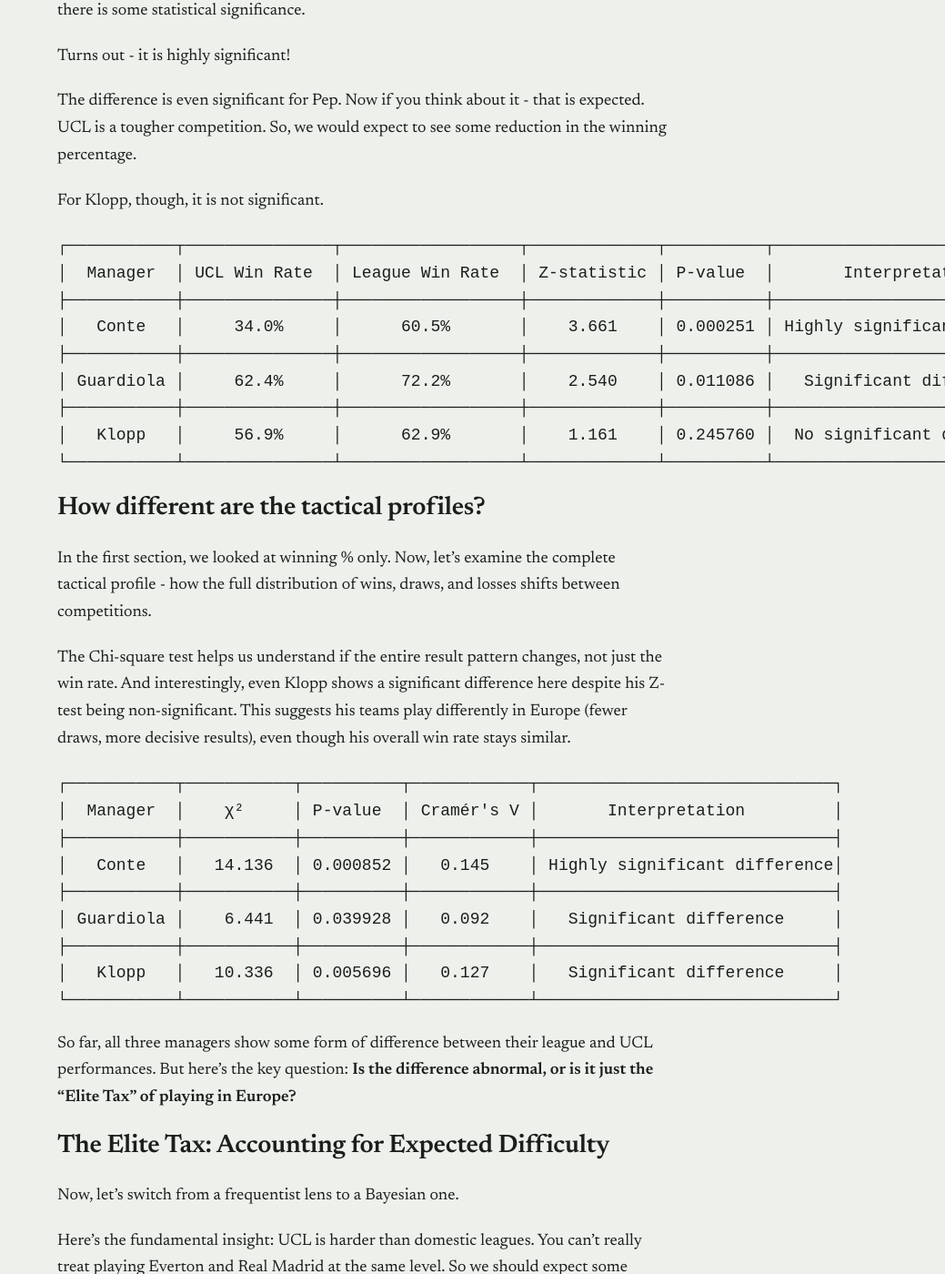
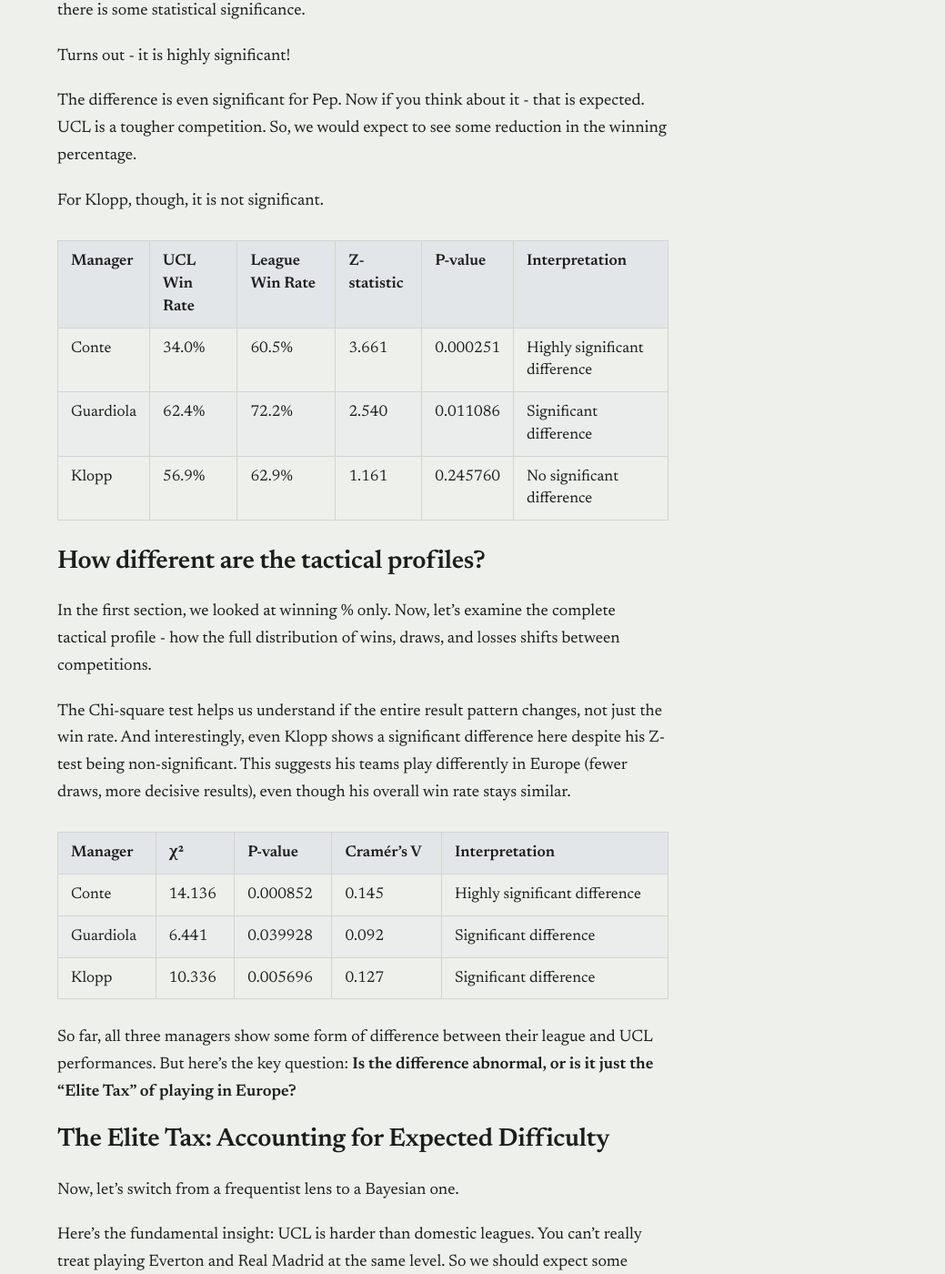
Before and after one commit to shibaprasadb/shibaprasadb.github.io, a Jekyll site: the page built from _posts/2026-02-04-tale-of-two-contes.md, in a window 1280 px wide and 1400 px high, scrolled down 1354 px. Shown: the whole window at 91% size, without its empty margins (241-1280 px from the left). Built offline with Jekyll 4.4.1, drawn with Linux system fonts in a browser that asks for light colours; comment, search, counter and statistics services are not loaded; some of the changed text lies outside the part shown.

````diff
--- a/_posts/2026-02-04-tale-of-two-contes.md
+++ b/_posts/2026-02-04-tale-of-two-contes.md
@@ -30,34 +30,24 @@ Turns out - it is highly significant!
 The difference is even significant for Pep. Now if you think about it - that is expected. UCL is a tougher competition. So, we would expect to see some reduction in the winning percentage.
 
 For Klopp, though, it is not significant.
-```
-┌───────────┬───────────────┬──────────────────┬─────────────┬──────────┬──────────────────────────────┐
-│  Manager  │ UCL Win Rate  │ League Win Rate  │ Z-statistic │ P-value  │       Interpretation         │
-├───────────┼───────────────┼──────────────────┼─────────────┼──────────┼──────────────────────────────┤
-│   Conte   │     34.0%     │      60.5%       │    3.661    │ 0.000251 │ Highly significant difference│
-├───────────┼───────────────┼──────────────────┼─────────────┼──────────┼──────────────────────────────┤
-│ Guardiola │     62.4%     │      72.2%       │    2.540    │ 0.011086 │   Significant difference     │
-├───────────┼───────────────┼──────────────────┼─────────────┼──────────┼──────────────────────────────┤
-│   Klopp   │     56.9%     │      62.9%       │    1.161    │ 0.245760 │  No significant difference   │
-└───────────┴───────────────┴──────────────────┴─────────────┴──────────┴──────────────────────────────┘
-```
+
+| Manager | UCL Win Rate | League Win Rate | Z-statistic | P-value | Interpretation |
+|---|---|---|---|---|---|
+| Conte | 34.0% | 60.5% | 3.661 | 0.000251 | Highly significant difference |
+| Guardiola | 62.4% | 72.2% | 2.540 | 0.011086 | Significant difference |
+| Klopp | 56.9% | 62.9% | 1.161 | 0.245760 | No significant difference |
 
 ## How different are the tactical profiles?
 
 In the first section, we looked at winning % only. Now, let's examine the complete tactical profile - how the full distribution of wins, draws, and losses shifts between competitions.
 
 The Chi-square test helps us understand if the entire result pattern changes, not just the win rate. And interestingly, even Klopp shows a significant difference here despite his Z-test being non-significant. This suggests his teams play differently in Europe (fewer draws, more decisive results), even though his overall win rate stays similar.
-```
-┌───────────┬───────────┬──────────┬────────────┬──────────────────────────────┐
-│  Manager  │    χ²     │ P-value  │ Cramér's V │       Interpretation         │
-├───────────┼───────────┼──────────┼────────────┼──────────────────────────────┤
-│   Conte   │   14.136  │ 0.000852 │   0.145    │ Highly significant difference│
-├───────────┼───────────┼──────────┼────────────┼──────────────────────────────┤
-│ Guardiola │    6.441  │ 0.039928 │   0.092    │   Significant difference     │
-├───────────┼───────────┼──────────┼────────────┼──────────────────────────────┤
-│   Klopp   │   10.336  │ 0.005696 │   0.127    │   Significant difference     │
-└───────────┴───────────┴──────────┴────────────┴──────────────────────────────┘
-```
+
+| Manager | χ² | P-value | Cramér's V | Interpretation |
+|---|---|---|---|---|
+| Conte | 14.136 | 0.000852 | 0.145 | Highly significant difference |
+| Guardiola | 6.441 | 0.039928 | 0.092 | Significant difference |
+| Klopp | 10.336 | 0.005696 | 0.127 | Significant difference |
 
 So far, all three managers show some form of difference between their league and UCL performances. But here's the key question: **Is the difference abnormal, or is it just the "Elite Tax" of playing in Europe?**
 
@@ -76,17 +66,12 @@ If a manager's drop is within the 10% zone → **Normal** (performing as expecte
 If a manager's drop exceeds 10% → **Abnormal** (genuine UCL problem)
 
 ### The Results
-```
-┌───────────┬───────────┬────────────────────┬──────────────────────────────────┐
-│  Manager  │ Mean Drop │ P(Exceeds 10% Tax) │         Interpretation           │
-├───────────┼───────────┼────────────────────┼──────────────────────────────────┤
-│   Conte   │   25.9%   │      98.76%        │ Abnormal UCL underperformance    │
-├───────────┼───────────┼────────────────────┼──────────────────────────────────┤
-│ Guardiola │    9.9%   │      48.36%        │ Normal (within expected range)   │
-├───────────┼───────────┼────────────────────┼──────────────────────────────────┤
-│   Klopp   │    6.1%   │      23.18%        │ Normal (well within range)       │
-└───────────┴───────────┴────────────────────┴──────────────────────────────────┘
-```
+
+| Manager | Mean Drop | P(Exceeds 10% Tax) | Interpretation |
+|---|---|---|---|
+| Conte | 25.9% | 98.76% | Abnormal UCL underperformance |
+| Guardiola | 9.9% | 48.36% | Normal (within expected range) |
+| Klopp | 6.1% | 23.18% | Normal (well within range) |
 
 ![Gap Analysis](/images/posts/2026-02-04-tale-of-two-contes/gap_distribution_chart.png)
 
````
